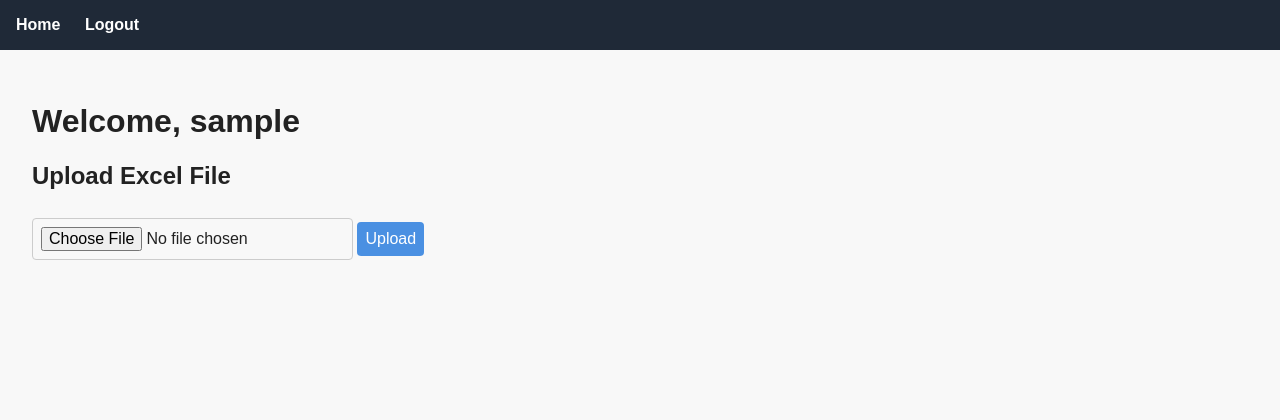
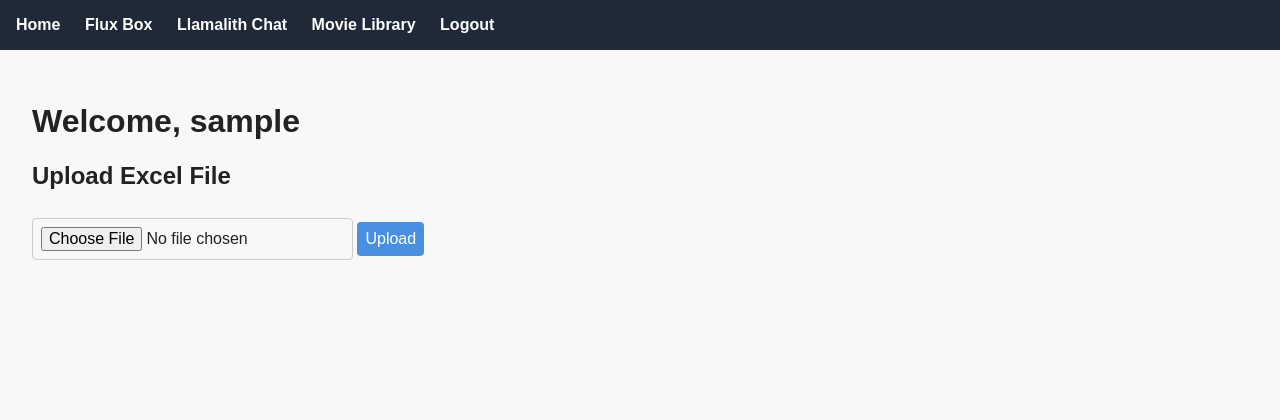
Before and after one commit to Hisha/InsightHub, a FastAPI app: page / in a window 1280 px wide. Shown: the top 420 px of the page. Run offline with FastAPI, Linux system fonts and the light colour scheme; the visitor is signed in with stand-in values (Sample User, id 1).

Commit message:
Update base.html

```diff
--- a/templates/base.html
+++ b/templates/base.html
@@ -9,6 +9,9 @@
 <body>
     <nav>
         <a href="/insight/">Home</a>
+        <a href="/flux/">Flux Box</a>
+        <a href="/chat/">Llamalith Chat</a>
+        <a href="/ML/">Movie Library</a>
         <a href="/insight/logout">Logout</a>
     </nav>
 
```
